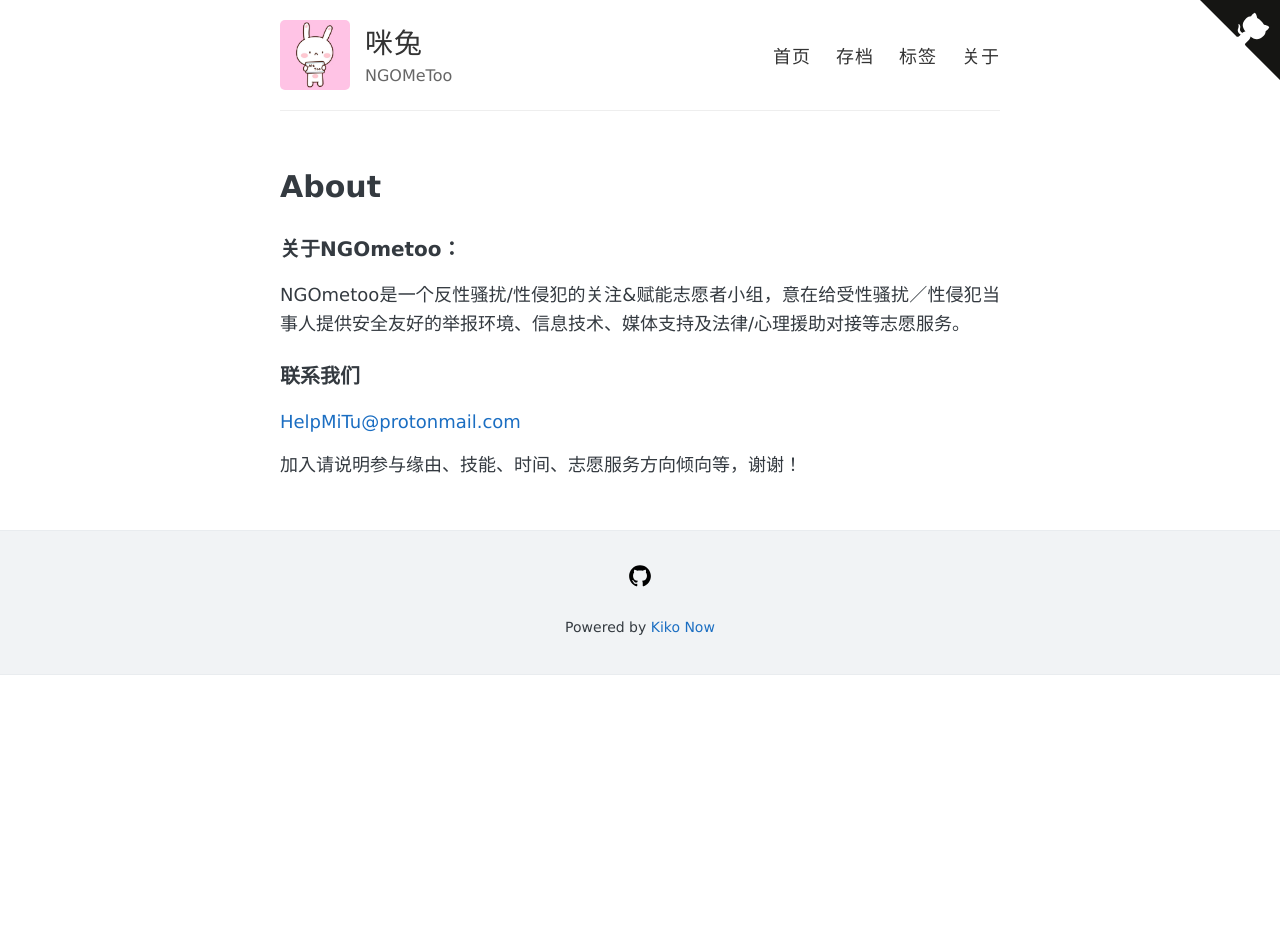
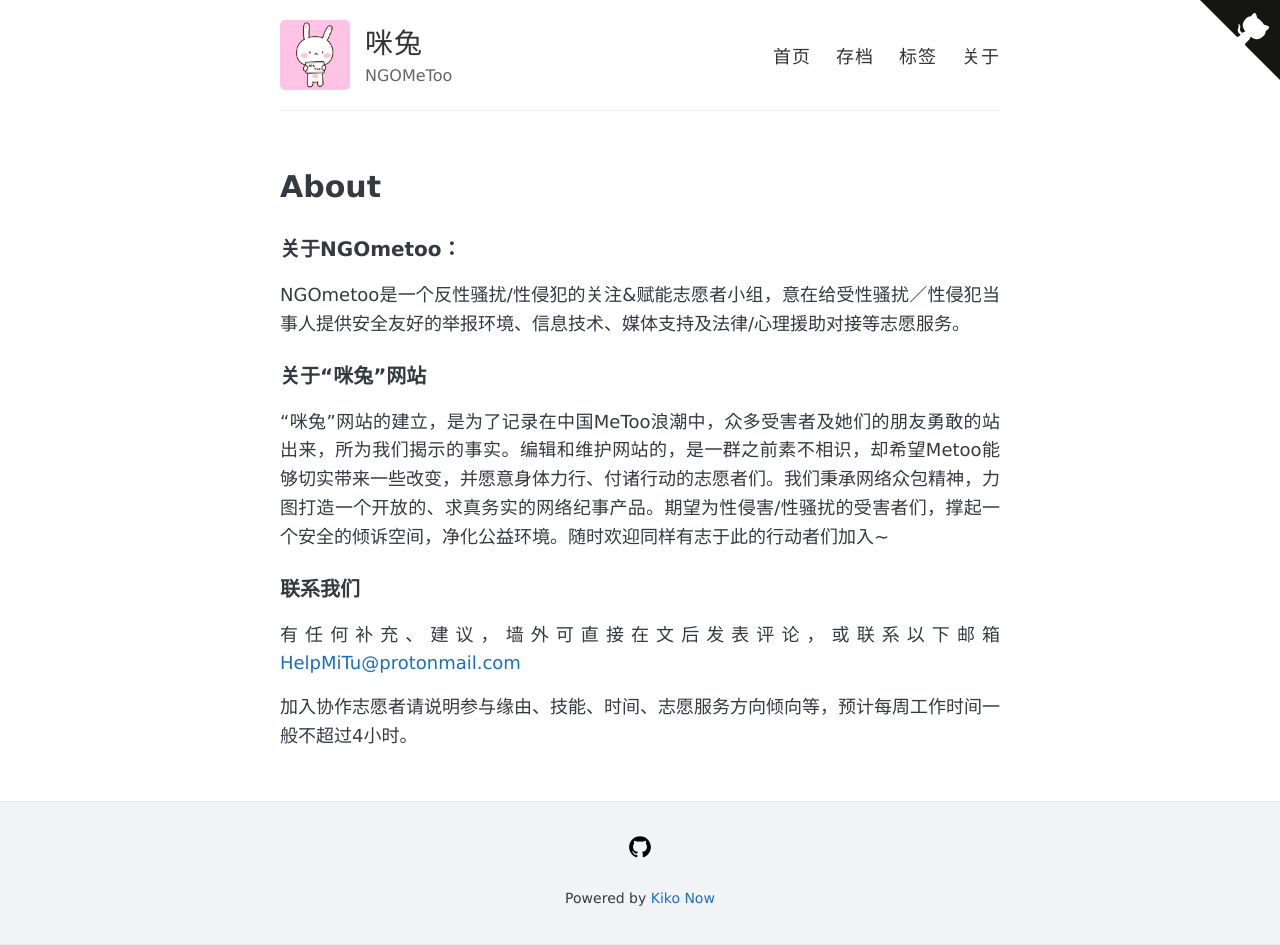
Before and after one commit to NGOMeToo/NGOMeToo.github.io, a Jekyll site: the page built from about.md, in a window 1280 px wide. Built offline with Jekyll 4.4.1, drawn with Linux system fonts in a browser that asks for light colours; before the commit the page ends 900 px from its top, so only the background shows below that.

Commit message:
Update about.md
增加部分文案

```diff
--- a/about.md
+++ b/about.md
@@ -9,8 +9,13 @@ permalink: /about/
 
 NGOmetoo是一个反性骚扰/性侵犯的关注&赋能志愿者小组，意在给受性骚扰／性侵犯当事人提供安全友好的举报环境、信息技术、媒体支持及法律/心理援助对接等志愿服务。
 
+### 关于“咪兔”网站
+
+“咪兔”网站的建立，是为了记录在中国MeToo浪潮中，众多受害者及她们的朋友勇敢的站出来，所为我们揭示的事实。编辑和维护网站的，是一群之前素不相识，却希望Metoo能够切实带来一些改变，并愿意身体力行、付诸行动的志愿者们。我们秉承网络众包精神，力图打造一个开放的、求真务实的网络纪事产品。期望为性侵害/性骚扰的受害者们，撑起一个安全的倾诉空间，净化公益环境。随时欢迎同样有志于此的行动者们加入~
+
 ### 联系我们
 
+有任何补充、建议，墙外可直接在文后发表评论，或联系以下邮箱
 [HelpMiTu@protonmail.com](mailto:helpmitu@protonmail.com)
 
-加入请说明参与缘由、技能、时间、志愿服务方向倾向等，谢谢！
+加入协作志愿者请说明参与缘由、技能、时间、志愿服务方向倾向等，预计每周工作时间一般不超过4小时。
```
